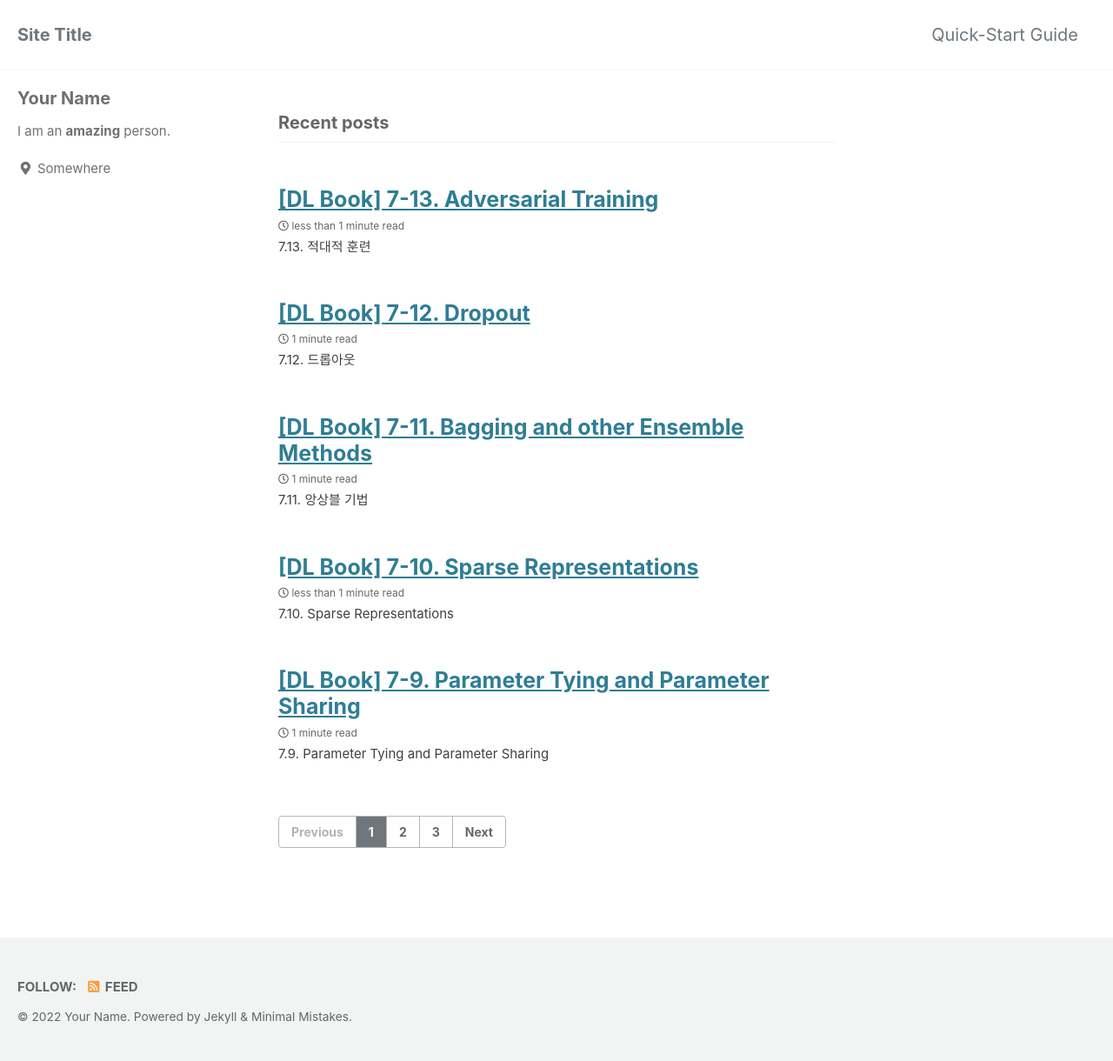
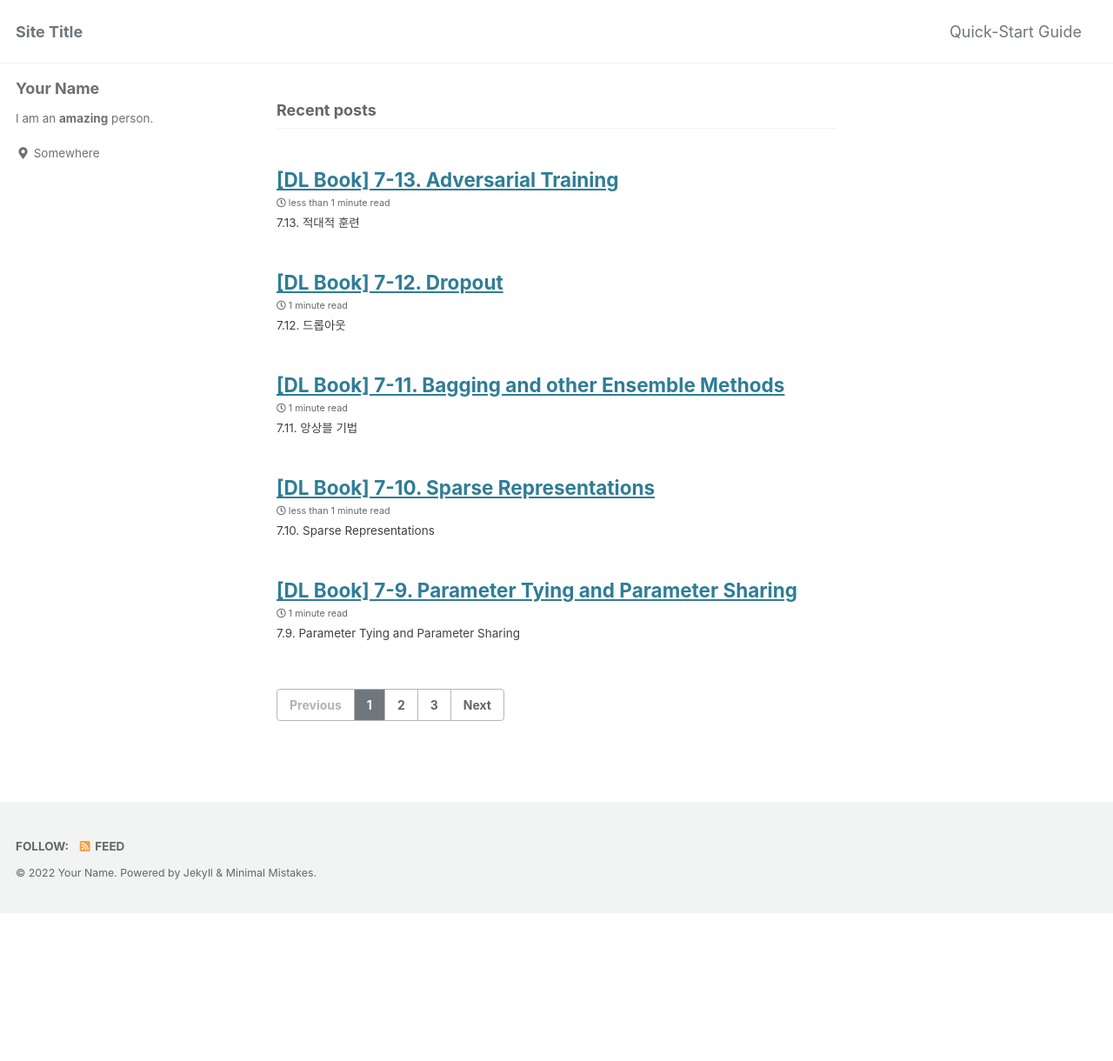
Before and after one commit to yellokat/yellokat.github.io_legacy, a Jekyll site: the page built from index.html, in a window 1280 px wide. Shown: the whole page at 87% size. Built offline with Jekyll 4.4.1, drawn with Linux system fonts in a browser that asks for light colours; cached includes are drawn as plain includes; the list of posts is cut into pages by our own code; after the commit the page ends 1050 px from its top, so only the background shows below that.

Commit message:
font adjustment

```diff
--- a/_sass/minimal-mistakes/_reset.scss
+++ b/_sass/minimal-mistakes/_reset.scss
@@ -19,7 +19,7 @@ html {
   }
 
   @include breakpoint($x-large) {
-    font-size: 20px;
+    font-size: 18px;
   }
 
   -webkit-text-size-adjust: 100%;
--- a/_sass/minimal-mistakes/_variables.scss
+++ b/_sass/minimal-mistakes/_variables.scss
@@ -158,6 +158,9 @@ $max-width: $x-large !default;
 $right-sidebar-width-narrow: 200px !default;
 $right-sidebar-width: 300px !default;
 $right-sidebar-width-wide: 400px !default;
+//$right-sidebar-width-narrow: 200px !default;
+//$right-sidebar-width: 300px !default;
+//$right-sidebar-width-wide: 400px !default;
 
 /*
    Other
```
